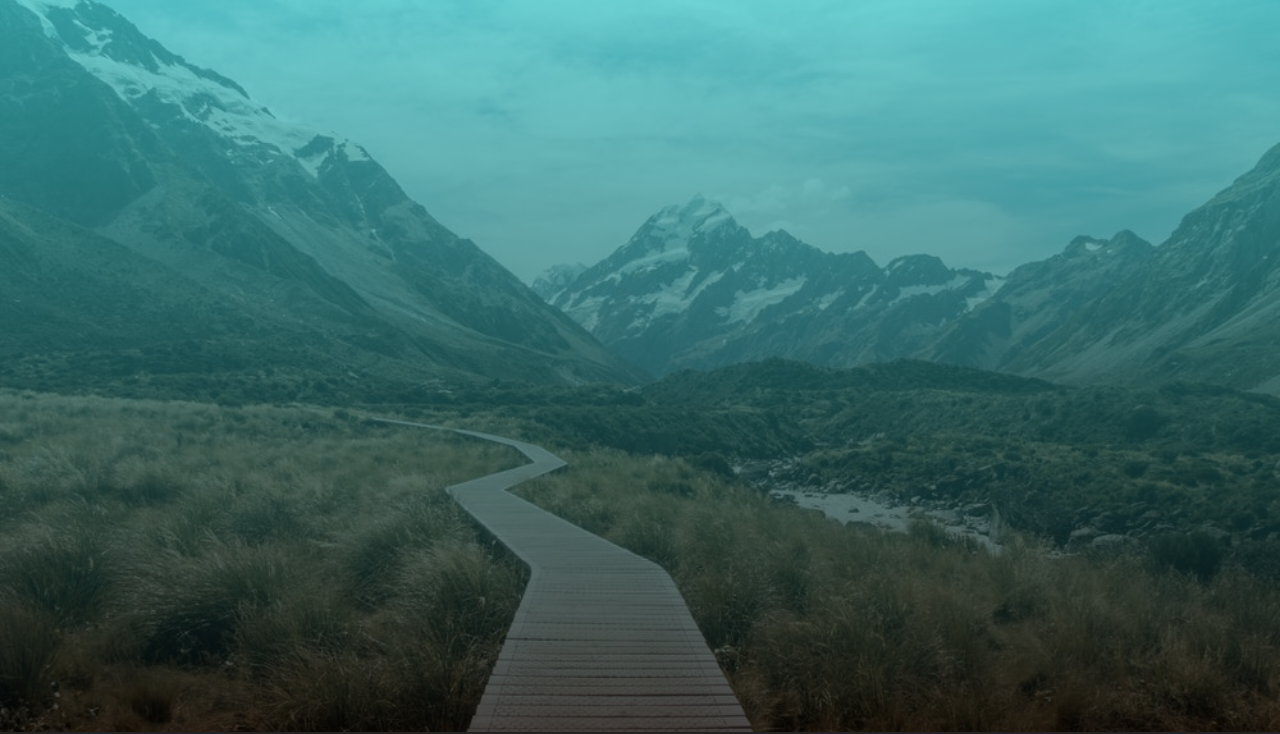
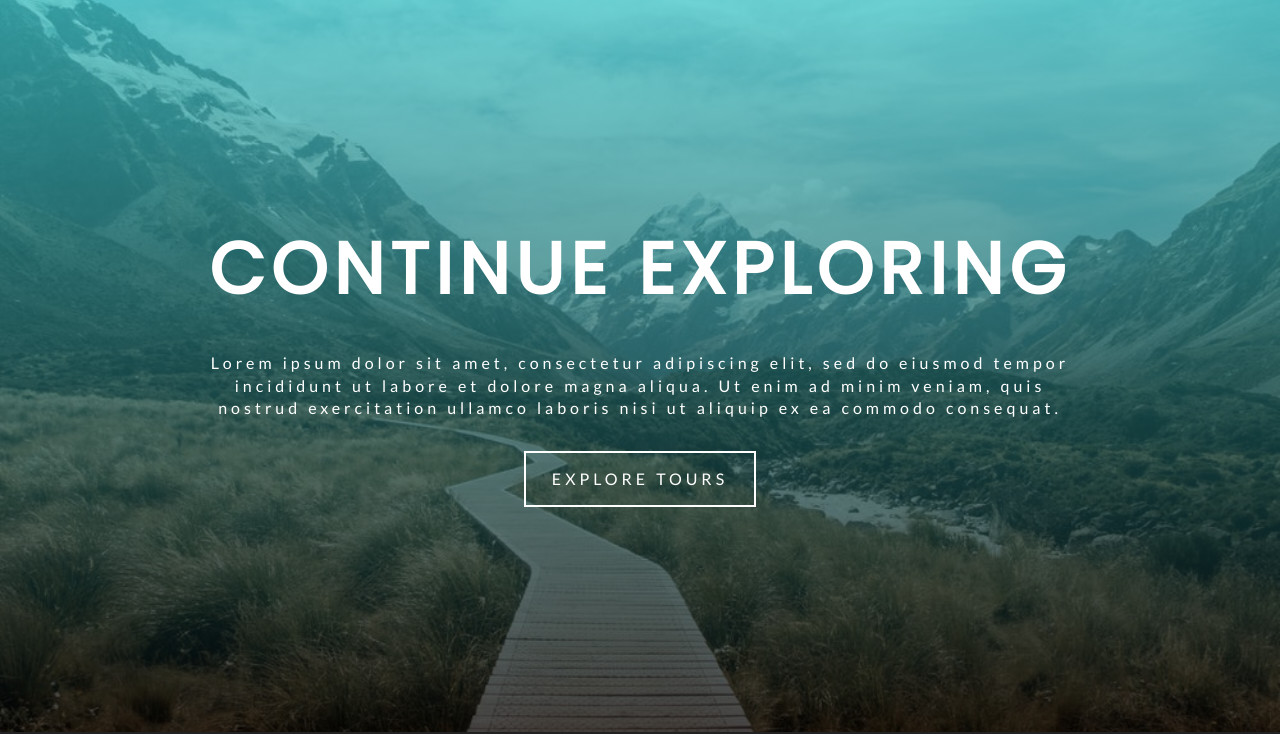
Before and after one commit to WebDevRaul/Backroads, a Gatsby site: page / in a window 1280 px wide. Shown: the part 68-802 px from the top of the page. Built offline with nearby package versions, Linux system fonts and the light colour scheme; Gatsby itself is replaced by a stand-in of ours.

Commit message:
banner component

```diff
--- /dev/null
+++ b/src/components/banner/Banner.jsx
@@ -0,0 +1,22 @@
+import React from 'react';
+import PropTypes from 'prop-types';
+
+import './banner.scss';
+
+const Banner = ({ title, info, children }) => {
+  return (
+    <div className='banner'>
+      <h1>{title}</h1>
+      <p>{info}</p>
+      {children}
+    </div>
+  )
+};
+
+Banner.propTypes = {
+  title: PropTypes.string.isRequired,
+  info: PropTypes.string.isRequired,
+  children: PropTypes.object.isRequired
+};
+
+export default Banner;
--- /dev/null
+++ b/src/components/banner/banner.scss
@@ -0,0 +1,30 @@
+.banner {
+  text-align: center;
+  letter-spacing: var(--mainSpacing);
+  color: var(--mainWhite);
+
+  h1 {
+    font-size: 3.3rem;
+    text-transform: uppercase;
+    margin-bottom: 2rem;
+    padding: 0 1rem;
+    letter-spacing: 6px;
+  }
+
+  p {
+    width: 85%;
+    margin: 0 auto;
+    margin-bottom: 2rem;
+  }
+}
+
+@media screen and (min-width: 768px) {
+  .banner {
+    h1 {
+    font-size: 4.5rem;
+    }
+    p {
+      width: 70%;
+    }
+  }
+}
--- a/src/pages/index.js
+++ b/src/pages/index.js
@@ -1,10 +1,18 @@
 import React from "react";
+import { Link } from 'gatsby';
 
 import Layout from '../layout/Layout';
 import Hero from '../components/hero/Hero';
+import Banner from '../components/banner/Banner';
 
 export default () => (
   <Layout>
-    <Hero />
+    <Hero >
+      <Banner
+        title='continue exploring'
+        info='Lorem ipsum dolor sit amet, consectetur adipiscing elit, sed do eiusmod tempor incididunt ut labore et dolore magna aliqua. Ut enim ad minim veniam, quis nostrud exercitation ullamco laboris nisi ut aliquip ex ea commodo consequat.'>
+        <Link to='/tours' className='btn-white'>explore tours</Link>
+      </Banner>
+    </Hero>
   </Layout>
 )
```
